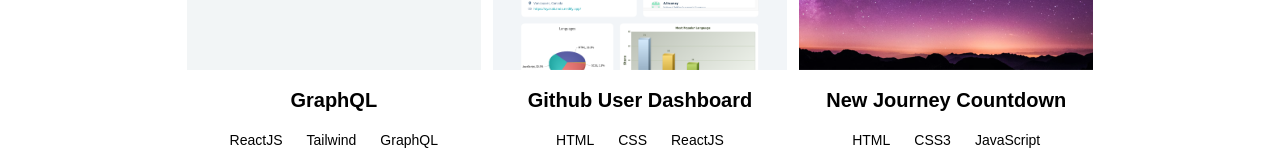
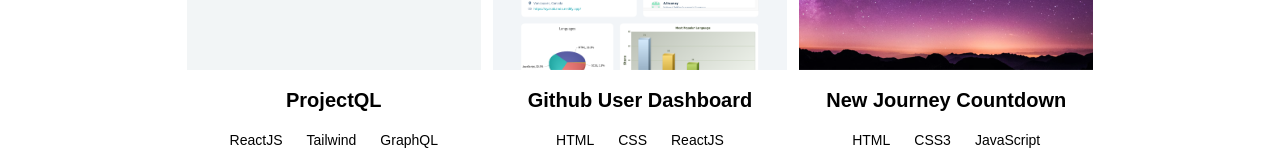
Before and after one commit to banban-22/Portfolio2, a React (Create React App) app: page / in a window 1280 px wide. Shown: the part 2668-2832 px from the top of the page. Built offline with nearby package versions, Linux system fonts and the light colour scheme; what tailwind-hamburgers would draw is missing.

Commit message:
Update Works.jsx

```diff
--- a/src/Works.jsx
+++ b/src/Works.jsx
@@ -34,7 +34,7 @@
       gitHubLink: 'https://github.com/banban-22/task_hive',
     },
     {
-      name: 'GraphQL',
+      name: 'ProjectQL',
       imageSrc: GraphQL,
       link: 'https://projectql.netlify.app/',
       stack: ['ReactJS', 'Tailwind', 'GraphQL'],
```
